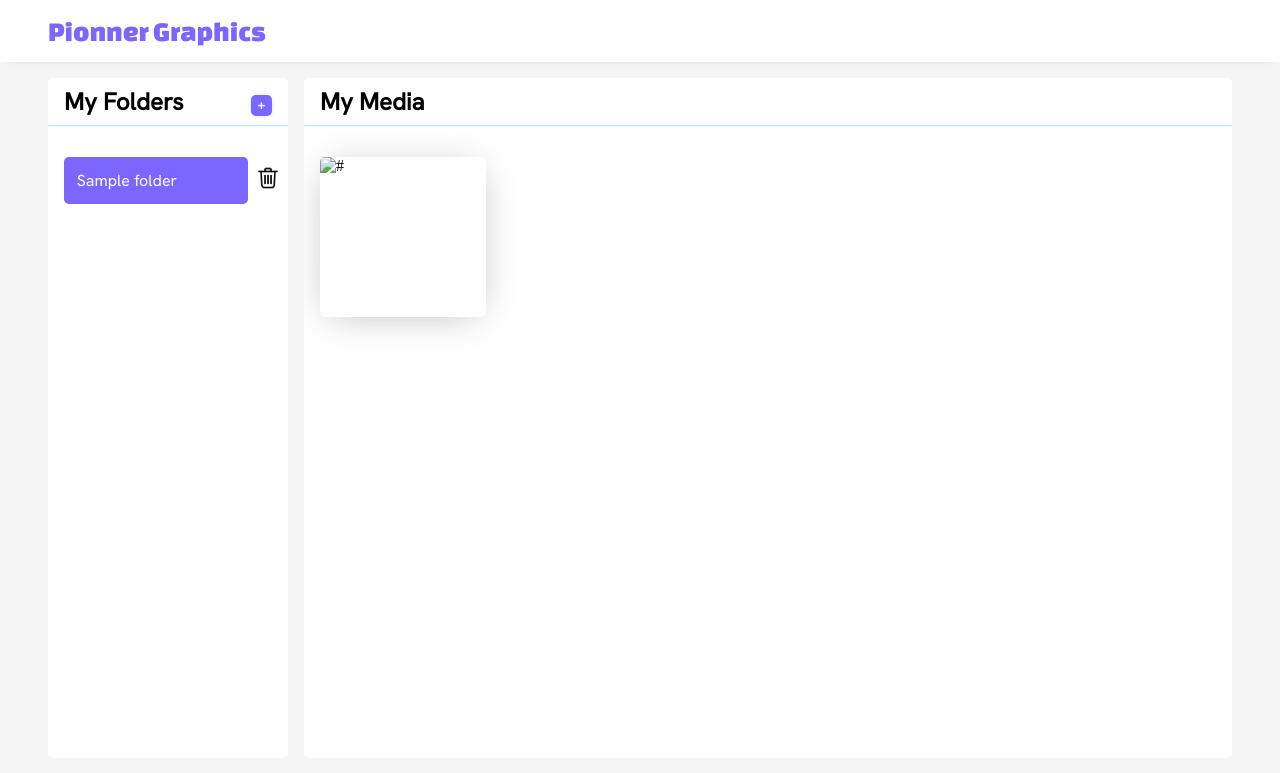
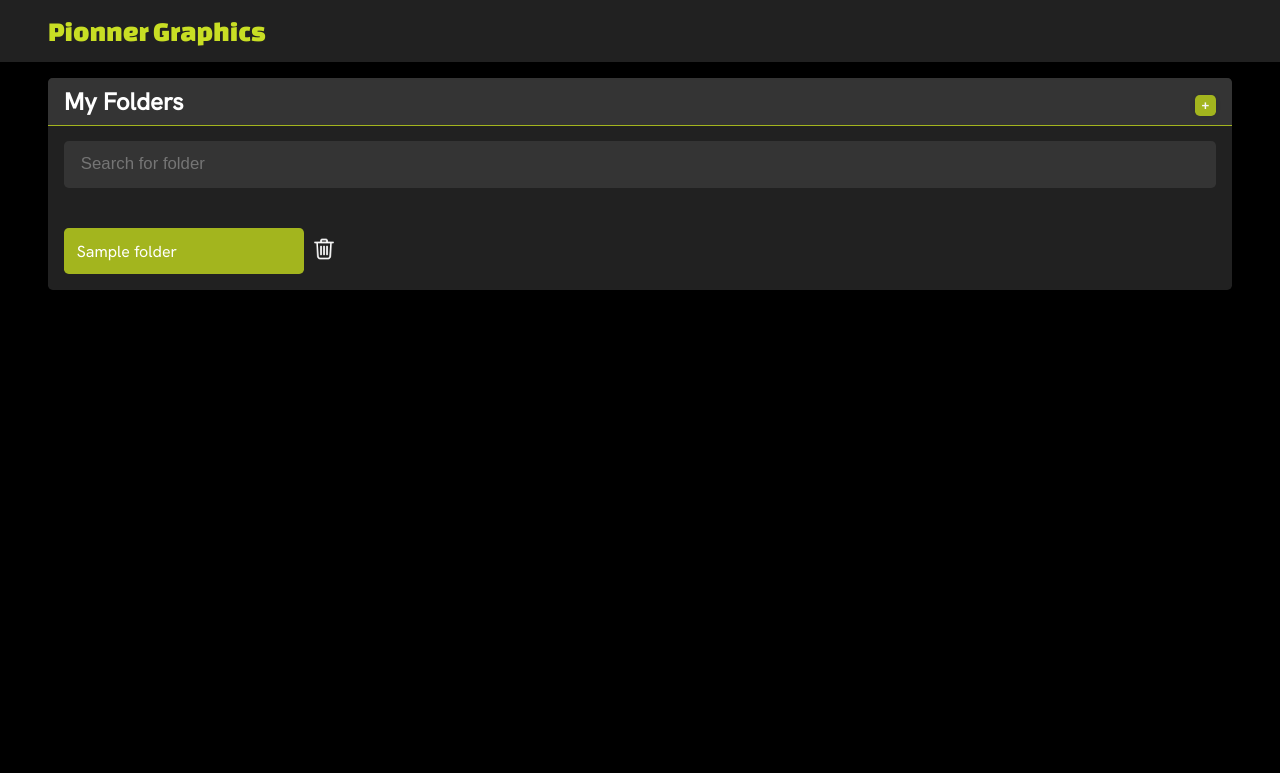
Before and after one commit to kevokagwima/Cloudinary-Graphics, a Python web app: template templates/index.html in a window 1280 px wide. Shown: the top 773 px of the page. Run offline with Jinja, Linux system fonts and the light colour scheme; the template is opened without the code that fills it: most values are stand-ins (such as "Sample title", 1, 10 or a date in 2020); some web fonts are replaced.

Commit message:
Updated Files

```diff
--- a/static/css/base.css
+++ b/static/css/base.css
@@ -10,9 +10,9 @@
 }
 
 :root {
-  --main-bgcolor: #7b66ff;
-  --sec-bgcolor: #96efff;
-  --heading-font: "Changa One", sans-serif;
+  --main-bgcolor: #c8de24;
+  --sec-bgcolor: #a3b51e;
+  --heading-font: "Changa One", s ans-serif;
   --text-font: "Hanken Grotesk", sans-serif;
   --btn-font: "Proza Libre", sans-serif;
   --logo-font: "Rubik Moonrocks", sans-serif;
@@ -20,7 +20,7 @@
 }
 
 ::-webkit-scrollbar {
-  background-color: whitesmoke;
+  background-color: #212121;
   max-width: 0.5rem;
   max-height: 0.5rem;
 }
@@ -49,15 +49,19 @@ button {
   font-family: var(--btn-font);
   border: none;
   border-radius: var(--radius);
-  background-color: var(--main-bgcolor);
+  background-color: var(--sec-bgcolor);
   color: whitesmoke;
   cursor: pointer;
   font-weight: bold;
   box-shadow: 0 0 10px -6px black;
 }
 
+input:focus {
+  outline: 1px solid var(--sec-bgcolor);
+}
+
 body {
-  background-color: whitesmoke;
+  background-color: black;
 }
 
 header {
@@ -65,7 +69,7 @@ header {
   display: flex;
   justify-content: space-between;
   align-items: center;
-  background-color: white;
+  background-color: #212121;
   min-width: 100%;
   position: sticky;
   top: 0;
--- a/static/css/create-folder.css
+++ b/static/css/create-folder.css
@@ -1,6 +1,6 @@
 form {
   padding: 2rem;
-  background-color: white;
+  background-color: #212121;
   display: grid;
   border-radius: var(--radius);
   max-width: 40%;
@@ -14,6 +14,7 @@ form {
 
 label {
   font-family: var(--text-font);
+  color: white;
 }
 
 input {
@@ -22,7 +23,8 @@ input {
   padding: 1em;
   font-family: var(--text-font);
   font-size: 2.2ch;
-  background-color: whitesmoke;
+  background-color: #343434;
+  color: whitesmoke;
 }
 
 button {
--- a/static/css/home.css
+++ b/static/css/home.css
@@ -7,6 +7,7 @@
   padding: 2rem 4rem;
   display: grid;
   gap: 1rem;
+  color: white;
 }
 
 .hero-info h1 {
@@ -65,13 +66,13 @@
   gap: 1rem;
   align-items: center;
   padding: 4rem;
-  background-color: white;
 }
 
 .about-info {
   display: grid;
   gap: 1rem;
   text-align: center;
+  color: white;
 }
 
 .about-info h1,
@@ -98,6 +99,7 @@
 
 .services {
   padding: 4rem;
+  color: white;
 }
 
 .services > h1 {
@@ -131,6 +133,7 @@
 
 .services-info {
   text-align: center;
+  color: white;
 }
 
 .services-info h4 {
--- a/static/css/style.css
+++ b/static/css/style.css
@@ -1,14 +1,12 @@
 main {
   display: grid;
-  grid-template-columns: 15rem auto;
   gap: 1rem;
 }
 
 .folder-box,
 .menu {
   border-radius: var(--radius);
-  background-color: white;
-  min-height: 85svh;
+  background-color: #212121;
   max-height: 85svh;
   overflow-y: scroll;
   position: relative;
@@ -25,19 +23,34 @@ main {
   padding: 0.5rem 1rem;
   position: sticky;
   top: 0;
-  background-color: white;
+  background-color: #343434;
+  color: white;
 }
 
 #new-folder button {
   padding: 0.2em 0.5em;
 }
 
+.input {
+  padding: 1rem;
+}
+
+.input input {
+  min-width: 100%;
+  border: none;
+  padding: 0.8em 1em;
+  border-radius: var(--radius);
+  background-color: #343434;
+  color: whitesmoke;
+  font-size: 2.1ch;
+}
+
 .folders {
   padding: 1rem;
-  margin-top: 1rem;
+  margin-top: 0.5rem;
   display: grid;
-  grid-template-columns: 1fr;
-  gap: 1rem;
+  grid-template-columns: repeat(4, 1fr);
+  gap: 2rem;
 }
 
 .resources {
@@ -55,7 +68,7 @@ main {
 .folder {
   font-family: var(--text-font);
   padding: 0.8rem;
-  background-color: var(--main-bgcolor);
+  background-color: var(--sec-bgcolor);
   color: whitesmoke;
   border-radius: var(--radius);
 }
@@ -95,16 +108,8 @@ main {
     grid-template-columns: 1fr;
   }
 
-  .folder-box,
-  .menu {
-    min-height: max-content;
-  }
-
   .folders {
-    display: flex;
-    gap: 2rem;
-    overflow-x: scroll;
-    margin: 0;
+    grid-template-columns: repeat(3, 1fr);
   }
 
   .resources {
@@ -123,13 +128,15 @@ main {
 }
 
 @media screen and (max-width: 700px) {
-  .resource-img {
+  .resource-img,
+  .folders {
     grid-template-columns: repeat(2, 1fr);
   }
 }
 
 @media screen and (max-width: 500px) {
-  .resource-img {
+  .resource-img,
+  .folders {
     grid-template-columns: 1fr;
   }
 }
--- /dev/null
+++ b/static/js/index.js
@@ -0,0 +1,8 @@
+$(document).ready(function () {
+  $("#search").on("keyup", function () {
+    var value = $(this).val().toLowerCase();
+    $(".folders .folder-items").filter(function () {
+      $(this).toggle($(this).text().toLowerCase().indexOf(value) > -1);
+    });
+  });
+});
--- a/templates/home.html
+++ b/templates/home.html
@@ -21,7 +21,7 @@ Home
         Get In Touch
       </button>
     </a>
-    <a target="_blank" href="mailto:pioneergraphics31@gmail.com">
+    <a target="_blank" href="https://mail.google.com/mail/u/0/?view=cm&fs=1&tf=1&to=pioneergraphics31@gmail.com">
       <button class="btn">
         <i class="fa fa-envelope-o"></i>
         Email Us
--- a/templates/index.html
+++ b/templates/index.html
@@ -3,6 +3,7 @@
 {% block head %}
 {{ super() }}
 <link rel="stylesheet" href="{{ url_for('static', filename='css/style.css') }}">
+<script src="https://ajax.googleapis.com/ajax/libs/jquery/3.5.1/jquery.min.js"></script>
 {% endblock %}
 
 {% block title %}
@@ -21,6 +22,9 @@ Portfolio
       </a>
     </h1>
     <hr id="hr">
+    <div class="input">
+      <input type="search" name="search" id="search" placeholder="Search for folder">
+    </div>
     <div class="folders">
       {% for folder in folders %}
       <div class="folder-items">
@@ -38,7 +42,7 @@ Portfolio
       {% endfor %}
     </div>
   </div>
-  <div class="menu">
+  <!-- <div class="menu">
     <h1>My Media</h1>
     <hr id="hr">
     <div class="resources">
@@ -48,9 +52,10 @@ Portfolio
         {% endfor %}
       </div>
     </div>
-  </div>
+  </div> -->
 </main>
 {% endblock %}
 
 {% block script %}
+<script src="{{ url_for('static', filename='Js/index.js') }}"></script>
 {% endblock %}
```
Also changed, not shown: app.py (+6 -6 lines), static/Images/delete.png.
